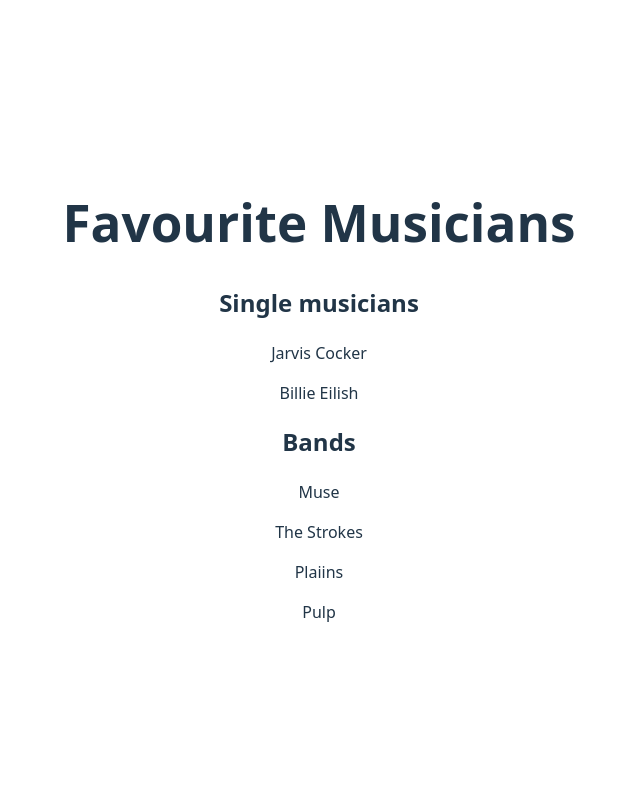
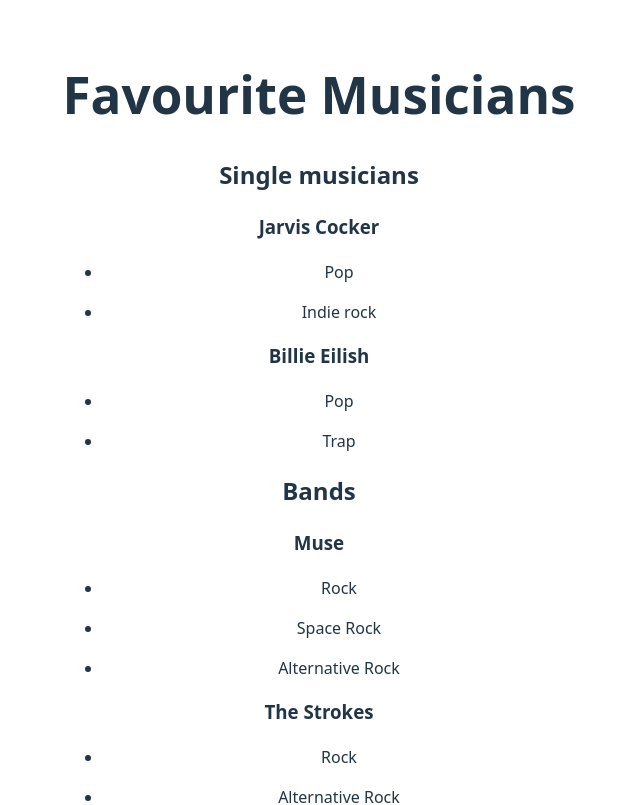
Before and after one commit to MaPankow/react-context-learning, a React (Vite) app: page / in a window 1280 px wide. Shown: the top 805 px of the page, without its empty margins (321-961 px from the left). Built offline with nearby package versions, Linux system fonts and the light colour scheme.

Commit message:
Add and display genres for each musical act

```diff
--- a/src/App.jsx
+++ b/src/App.jsx
@@ -2,15 +2,33 @@
 import { MusicSection } from './components/MusicSection';
 
 const singleMusicians = [
-  { name: "Jarvis Cocker"},
-  { name: "Billie Eilish"}
+  {
+    name: "Jarvis Cocker",
+    genres: ["Pop", "Indie rock"]
+  },
+  {
+    name: "Billie Eilish",
+    genres: ["Pop", "Trap"]
+  }
 ];
 
 const bands = [
-  { name: "Muse"},
-  { name: "The Strokes"},
-  { name: "Plaiins" },
-  { name: "Pulp" }
+  {
+    name: "Muse",
+    genres: ["Rock", "Space Rock", "Alternative Rock"]
+  },
+  {
+    name: "The Strokes",
+    genres: ["Rock", "Alternative Rock"]
+  },
+  {
+    name: "Plaiins",
+    genres: ["Punkrock", "Indie Rock"]
+  },
+  {
+    name: "Pulp",
+    genres: ["Pop", "Indie Rock"]
+  }
 ]
 function App() {
 
--- a/src/components/ListItem.jsx
+++ b/src/components/ListItem.jsx
@@ -1,7 +1,13 @@
-export const ListItem = ({ name }) => {
+export const ListItem = ({ musician }) => {
     return (
         <div>
-            <p>{name}</p>
+            <h3>{musician.name}</h3>
+            {musician.genres.map((genre) => (
+                <ul>
+                    <li>{genre}</li>
+                </ul>
+            ))}
+
         </div>
     )
 }
--- a/src/components/MusiciansList.jsx
+++ b/src/components/MusiciansList.jsx
@@ -2,6 +2,6 @@
 
 export const MusiciansList = ({ musicians }) => {
     return musicians.map((musician) => (
-        <ListItem {...musician} key={musician.name} />
+        <ListItem {...musician} musician={musician} />
     ));
 }
```
